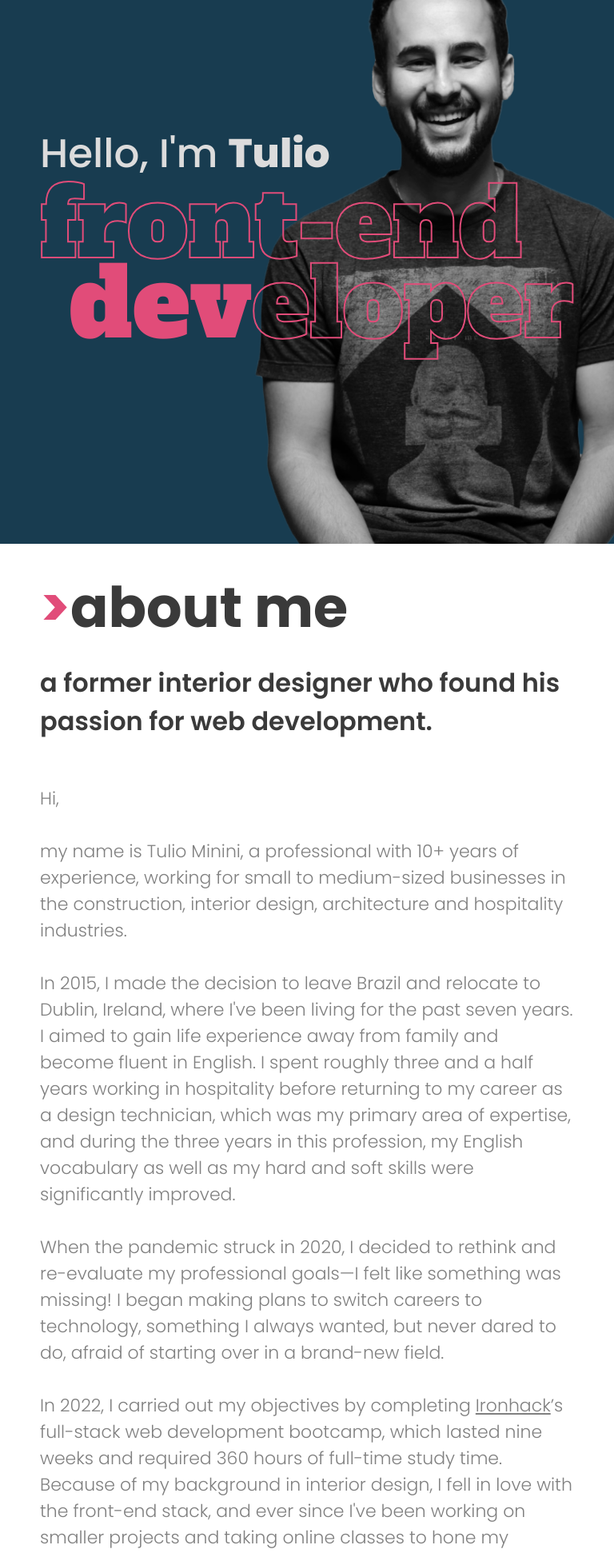
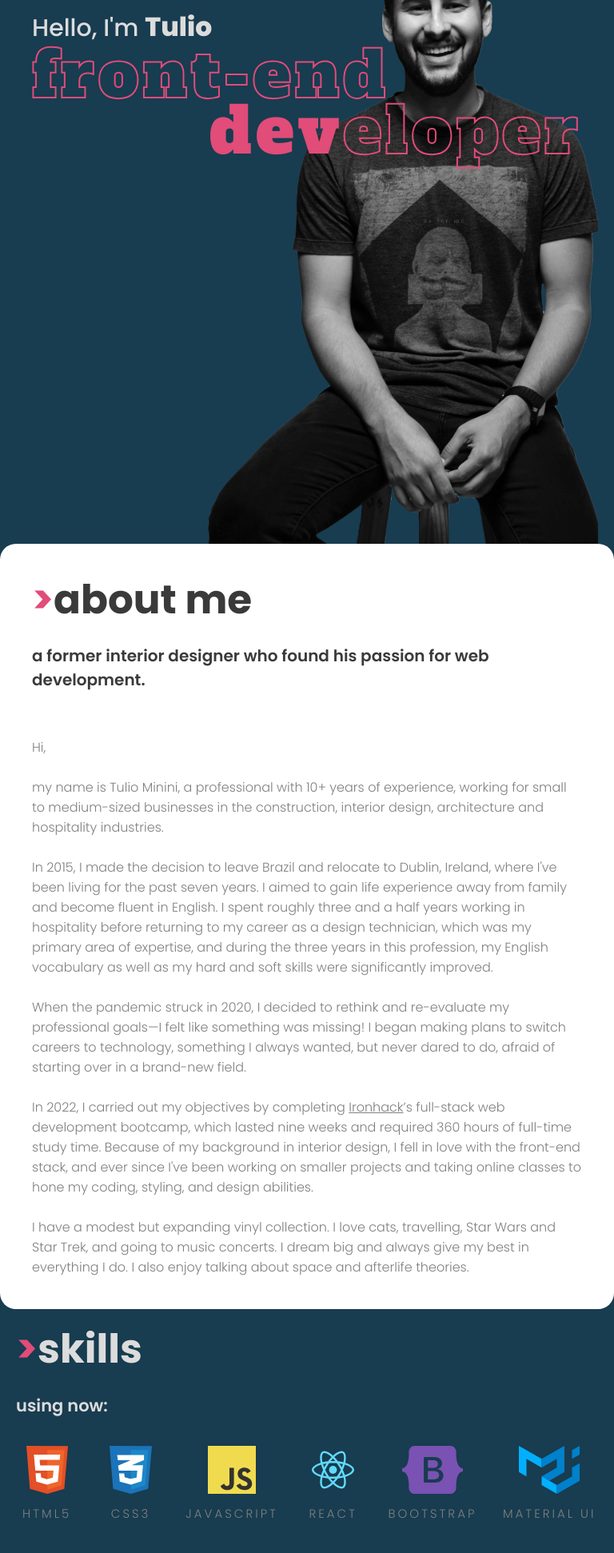
Before and after one commit to t-minini/my-website-v2, a React (Create React App) app: page / in a window 768 px wide. Shown: the part 120-2062 px from the top of the page at 80% size. Built offline with nearby package versions, Linux system fonts and the light colour scheme; grey boxes are pictures that could not be loaded.

Commit message:
:bug: fixing bug on portrait responsiveness

```diff
--- a/src/components/about/about.module.css
+++ b/src/components/about/about.module.css
@@ -59,7 +59,6 @@
 }
 
 /* iPad Air 820 x 1180  */
-
 @media only screen and (max-width: 820px) {
   .about_container {
     display: grid;
@@ -86,7 +85,6 @@
 }
 
 /* iPad Air 1180 x 820 (portrait)  */
-
 @media only screen and (min-width: 1180px) and (max-width: 1180px) {
   .about_container {
     display: grid;
@@ -113,7 +111,6 @@
 }
 
 /* iPhone 11 Pro Max / XR 414 x 896  */
-
 @media only screen and (max-width: 414px) {
   .about_container {
     padding: 2rem;
@@ -143,7 +140,6 @@
 }
 
 /* iPhone 11 Pro Max / XR 896 x 414 (portrait) */
-
 @media only screen and (min-width: 805px) and (max-width: 819px) {
   .about_container {
     display: grid;
@@ -179,6 +175,40 @@
 }
 
 /* iPhone 13 Pro 390 x 844  */
-
 @media only screen and (max-width: 390px) {
 }
+
+/* iPhone 13 Pro 844 x 390 (portrait)  */
+@media only screen and (min-width: 750px) and (max-width: 819px){
+  .about_container {
+    display: grid;
+    grid-template-columns: auto;
+    padding: 4rem;
+    width: 100%;
+    border-radius: 2rem;
+  }
+
+  .about__title h2 {
+    font-size: 5rem;
+    margin-top: 0;
+    width: fit-content;
+  }
+
+  .about__title span {
+    font-size: 5rem;
+  }
+
+  .about__text p:nth-of-type(1) {
+    margin-top: 2.5rem;
+    font-size: 2rem;
+  }
+
+  .about__text p:nth-of-type(2) {
+    font-size: 1.6rem;
+    margin-top: 2.5rem;
+  }
+
+  .about__text a {
+    font-size: 1.6rem;
+  }
+}
--- a/src/components/hello/hello.module.css
+++ b/src/components/hello/hello.module.css
@@ -60,7 +60,6 @@ h1:nth-of-type(2) {
 }
 
 /* MacBook Pro 14"  */
-
 @media only screen and (max-width: 1512px) {
   .hello__photo {
     max-height: 84rem;
@@ -69,7 +68,6 @@ h1:nth-of-type(2) {
 }
 
 /* iPad Air 820 x 1180  */
-
 @media only screen and (max-width: 820px) {
   .hello_container {
     width: 100%;
@@ -110,7 +108,6 @@ h1:nth-of-type(2) {
 }
 
 /* iPad Air 1180 x 820 (portrait)  */
-
 @media only screen and (min-width: 1180px) and (max-width: 1180px) {
   .hello_container {
     width: 100%;
@@ -152,7 +149,6 @@ h1:nth-of-type(2) {
 }
 
 /* iPhone 11 Pro Max / XR 414 x 896  */
-
 @media only screen and (max-width: 414px) {
   .hello_container {
     padding: 0 2rem;
@@ -191,7 +187,6 @@ h1:nth-of-type(2) {
 }
 
 /* iPhone 11 Pro Max / XR 896 x 414 (portrait) */
-
 @media only screen and (min-width: 805px) and (max-width: 819px) {
   .hello_container {
     padding: 4rem;
@@ -232,11 +227,9 @@ h1:nth-of-type(2) {
 }
 
 /* iPhone 13 Pro 390 x 844  */
-
 @media only screen and (max-width: 390px) {
   /* hello, I'm Tulio  */
   .hello__phrase h2 {
-    /* margin-top: 70%; */
     font-size: 3.2rem;
   }
 
@@ -259,3 +252,43 @@ h1:nth-of-type(2) {
     top: 1rem;
   }
 }
+
+/* iPhone 13 Pro 844 x 390 (portrait)  */
+@media only screen and (min-width: 750px) and (max-width: 819px) {
+  .hello_container {
+    padding: 4rem;
+    width: 100%;
+  }
+
+  /* hello, I'm Tulio  */
+  .hello__phrase {
+    padding-top: 10%;
+  }
+
+  .hello__phrase h2 {
+    font-size: 3rem;
+  }
+
+  .hello__phrase h2 span {
+    font-size: 3.3rem;
+  }
+
+  /* front-end & developer  */
+  .hello__phrase h1:nth-of-type(1),
+  h1:nth-of-type(2) {
+    letter-spacing: 0.5rem;
+    font-size: 8rem;
+    line-height: 7rem;
+  }
+
+  .hello__phrase h1:nth-of-type(2) span {
+    font-size: 8rem;
+  }
+
+  .hello__photo {
+    max-height: 89rem;
+    right: 2rem;
+    top: 1rem;
+    object-position: 8rem -1rem;
+  }
+}
--- a/src/components/navbar/navbar.module.css
+++ b/src/components/navbar/navbar.module.css
@@ -244,3 +244,8 @@
 
 @media only screen and (max-width: 390px) {
 }
+
+/* iPhone 13 Pro 844 x 390 (portrait)  */
+
+@media only screen and (max-width: 844px) {
+}
--- a/src/components/portfolio/portfolio.module.css
+++ b/src/components/portfolio/portfolio.module.css
@@ -126,7 +126,6 @@ a:hover {
 }
 
 /* iPad Air 820 x 1180  */
-
 @media only screen and (max-width: 820px) {
   .portfolio_container {
     grid-template-columns: auto;
@@ -165,7 +164,6 @@ a:hover {
 }
 
 /* iPad Air 1180 x 820 (portrait)  */
-
 @media only screen and (min-width: 1180px) and (max-width: 1180px) {
   .portfolio_container {
     grid-template-columns: auto;
@@ -204,7 +202,6 @@ a:hover {
 }
 
 /* iPhone 11 Pro Max / XR 414 x 896  */
-
 @media only screen and (max-width: 414px) {
   .portfolio_container {
     padding: 2rem;
@@ -244,7 +241,6 @@ a:hover {
 }
 
 /* iPhone 11 Pro Max / XR 896 x 414 (portrait) */
-
 @media only screen and (min-width: 805px) and (max-width: 819px) {
   .portfolio_container {
     grid-template-columns: auto;
@@ -288,6 +284,48 @@ a:hover {
 }
 
 /* iPhone 13 Pro 390 x 844  */
-
 @media only screen and (max-width: 390px) {
 }
+
+/* iPhone 13 Pro 844 x 390 (portrait)  */
+@media only screen and (min-width: 750px) and (max-width: 819px) {
+  .portfolio_container {
+    grid-template-columns: auto;
+    width: 100%;
+    border-radius: 2rem;
+    padding: 4rem;
+  }
+
+  .portfolio__title h2 {
+    margin-top: 0;
+    font-size: 5rem;
+  }
+
+  .portfolio__title span {
+    font-size: 5rem;
+  }
+
+  .portfolio__flex {
+    margin-top: 4rem;
+    gap: 2rem;
+  }
+
+  .portfolio__card {
+    width: 32rem;
+    height: 18rem;
+  }
+
+  .portfolio__card h5 {
+    font-size: 2rem;
+  }
+
+  .portfolio__card p {
+    font-size: 1.2rem;
+  }
+
+  .portfolio__card_links a {
+    border: 0.15rem solid var(--color1-pink);
+    width: 9rem;
+    font-size: 1.5rem;
+  }
+}
--- a/src/components/skills/skills.module.css
+++ b/src/components/skills/skills.module.css
@@ -68,7 +68,6 @@
 }
 
 /* iPad Air 820 x 1180  */
-
 @media only screen and (max-width: 820px) {
   .skills_container {
     padding: 5rem;
@@ -92,7 +91,6 @@
 }
 
 /* iPad Air 1180 x 820 (portrait)  */
-
 @media only screen and (min-width: 1180px) and (max-width: 1180px) {
   .skills_container {
     padding: 5rem;
@@ -116,7 +114,6 @@
 }
 
 /* iPhone 11 Pro Max / XR 414 x 896  */
-
 @media only screen and (max-width: 414px) {
   .skills_container {
     padding: 2rem;
@@ -159,7 +156,6 @@
 }
 
 /* iPhone 11 Pro Max / XR 896 x 414 (portrait) */
-
 @media only screen and (min-width: 805px) and (max-width: 819px) {
   .skills_container {
     padding: 2rem;
@@ -202,6 +198,47 @@
 }
 
 /* iPhone 13 Pro 390 x 844  */
-
 @media only screen and (max-width: 390px) {
 }
+
+/* iPhone 13 Pro 844 x 390 (portrait)  */
+@media only screen and (min-width: 750px) and (max-width: 819px){
+  .skills_container {
+    padding: 2rem;
+  }
+  .skills__title h2 {
+    font-size: 5rem;
+  }
+
+  .skills__title span {
+    font-size: 5rem;
+  }
+
+  .skills__icons {
+    justify-content: space-evenly;
+  }
+
+  .skills__using h3,
+  .skills__learning h3,
+  .skills__other h3 {
+    font-size: 2.1rem;
+    margin-top: 2.5rem;
+    margin-bottom: 2.5rem;
+  }
+
+  .skills__using p,
+  .skills__learning p,
+  .skills__other p {
+    font-size: 1.5rem;
+    letter-spacing: 0.3rem;
+  }
+
+  .skills__icons img {
+    height: 6rem;
+    margin: 1rem;
+  }
+
+  .skills__icon_circled {
+    width: 6rem;
+  }
+}
```
Also changed, not shown: src/components/footer/footer.module.css (+4 -4 lines).
